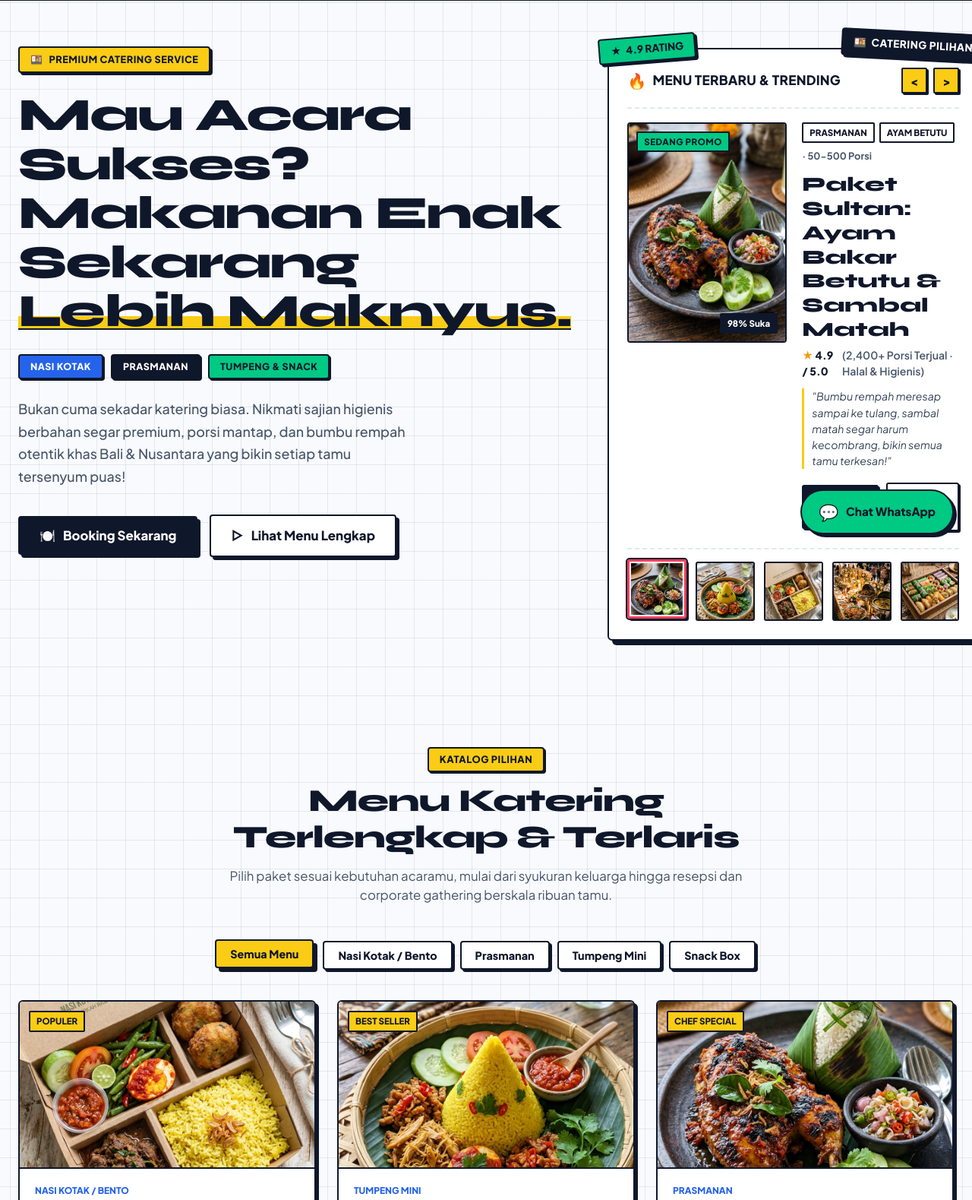
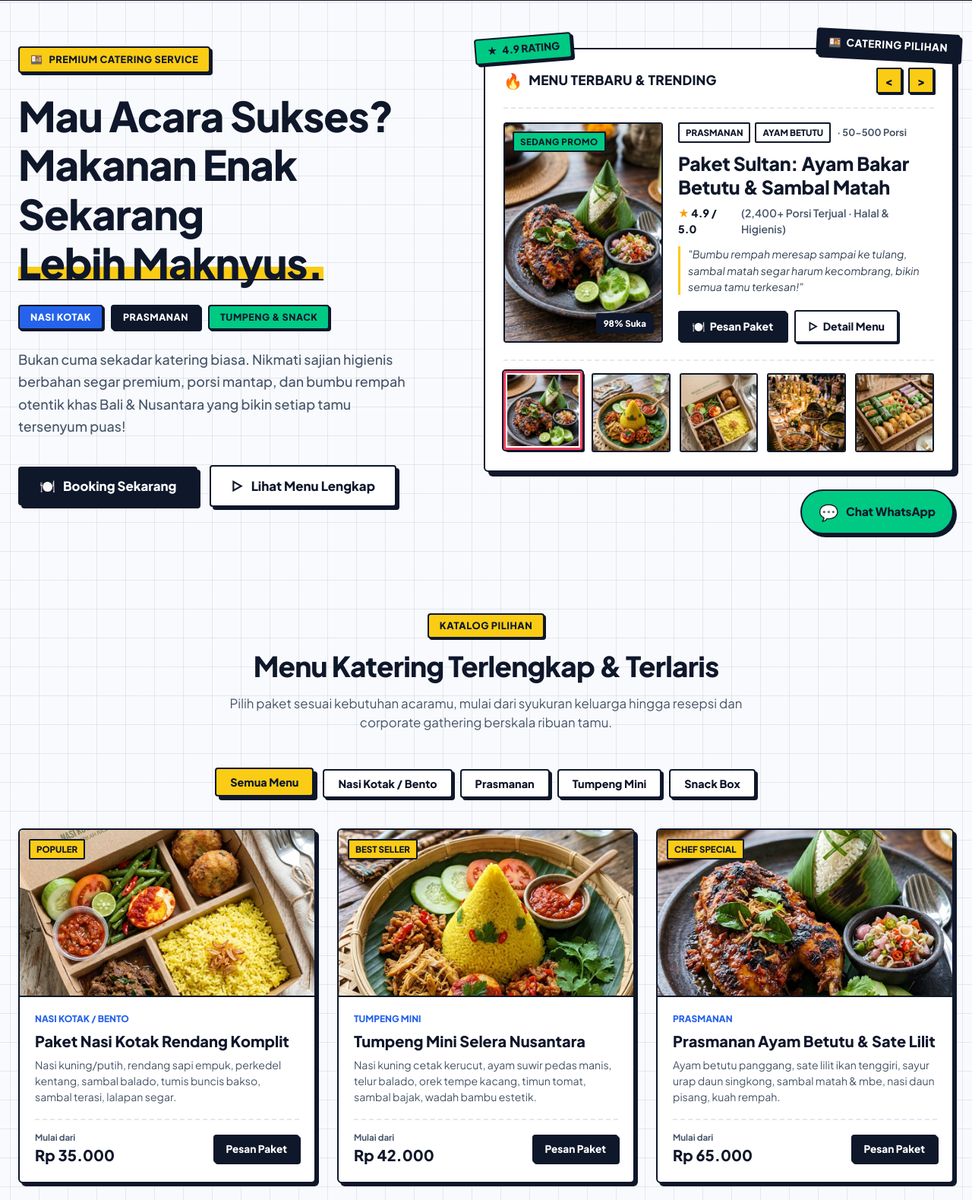
Before and after one commit to BenyRonald77/Landing-Page-Maknyus, a website: page index.html in a window 1280 px wide. Shown: the part 73-1652 px from the top of the page at 76% size. Drawn offline with Linux system fonts and the light colour scheme.

Commit message:
font edit

```diff
--- a/index.html
+++ b/index.html
@@ -690,7 +690,7 @@
 
       <div style="margin-bottom: 20px;">
         <span class="section-tag" style="margin-bottom: 8px;">Pemesanan Cepat</span>
-        <h3 style="font-family: 'Syne', sans-serif; font-size: 1.5rem; font-weight: 900; color: #0f172a;">Formulir Reservasi Katering</h3>
+        <h3 style="font-family: 'Plus Jakarta Sans', sans-serif; font-size: 1.5rem; font-weight: 800; color: #0f172a;">Formulir Reservasi Katering</h3>
         <p style="font-size: 0.88rem; color: #64748b;">Isi data singkat berikut dan pesanan Anda akan langsung kami proses via WhatsApp resmi.</p>
       </div>
 
--- a/style.css
+++ b/style.css
@@ -8,7 +8,7 @@
    - Vibrant accent palette: Sunflower Yellow, Mint Green, Royal Blue, Pure White
    ========================================================================== */
 
-@import url('https://fonts.googleapis.com/css2?family=Plus+Jakarta+Sans:ital,wght@0,400;0,500;0,600;0,700;0,800;0,900;1,400;1,700&family=Syne:wght@700;800;900&display=swap');
+@import url('https://fonts.googleapis.com/css2?family=Plus+Jakarta+Sans:ital,wght@0,400;0,500;0,600;0,700;0,800;0,900;1,400;1,700&display=swap');
 
 :root {
   /* Color Palette */
@@ -295,11 +295,11 @@ button, input, select, textarea {
 
 /* Hero Title */
 .hero-title {
-  font-family: 'Syne', 'Plus Jakarta Sans', sans-serif;
-  font-size: 3.8rem;
-  font-weight: 900;
-  line-height: 1.06;
-  letter-spacing: -1.8px;
+  font-family: 'Plus Jakarta Sans', sans-serif;
+  font-size: 3.4rem;
+  font-weight: 800;
+  line-height: 1.18;
+  letter-spacing: -0.02em;
   color: var(--dark-slate);
   margin-bottom: 24px;
 }
@@ -648,10 +648,11 @@ button, input, select, textarea {
 }
 
 .featured-title {
-  font-family: 'Syne', 'Plus Jakarta Sans', sans-serif;
-  font-size: 1.65rem;
-  font-weight: 900;
-  line-height: 1.2;
+  font-family: 'Plus Jakarta Sans', sans-serif;
+  font-size: 1.55rem;
+  font-weight: 800;
+  line-height: 1.25;
+  letter-spacing: -0.01em;
   color: var(--dark-slate);
   margin-bottom: 8px;
 }
@@ -823,12 +824,12 @@ button, input, select, textarea {
 }
 
 .section-title {
-  font-family: 'Syne', sans-serif;
-  font-size: 2.6rem;
-  font-weight: 900;
-  letter-spacing: -1px;
-  color: var(--dark-slate);
-  line-height: 1.15;
+  font-family: 'Plus Jakarta Sans', sans-serif;
+  font-size: 2.3rem;
+  font-weight: 800;
+  letter-spacing: -0.02em;
+  color: var(--dark-slate);
+  line-height: 1.22;
   margin-bottom: 14px;
 }
 
@@ -943,12 +944,12 @@ button, input, select, textarea {
 }
 
 .menu-card-title {
-  font-family: 'Syne', sans-serif;
-  font-size: 1.28rem;
+  font-family: 'Plus Jakarta Sans', sans-serif;
+  font-size: 1.25rem;
   font-weight: 800;
   color: var(--dark-slate);
   margin-bottom: 8px;
-  line-height: 1.3;
+  line-height: 1.35;
 }
 
 .menu-card-items {
@@ -979,9 +980,9 @@ button, input, select, textarea {
 }
 
 .price-value {
-  font-family: 'Syne', sans-serif;
+  font-family: 'Plus Jakarta Sans', sans-serif;
   font-size: 1.25rem;
-  font-weight: 900;
+  font-weight: 800;
   color: var(--dark-slate);
 }
 
@@ -1133,9 +1134,9 @@ button, input, select, textarea {
 }
 
 .summary-title {
-  font-family: 'Syne', sans-serif;
-  font-size: 1.3rem;
-  font-weight: 900;
+  font-family: 'Plus Jakarta Sans', sans-serif;
+  font-size: 1.25rem;
+  font-weight: 800;
   margin-bottom: 20px;
   color: var(--accent-yellow);
   border-bottom: 2px dashed rgba(255, 255, 255, 0.2);
@@ -1160,9 +1161,9 @@ button, input, select, textarea {
 }
 
 .total-amount {
-  font-family: 'Syne', sans-serif;
-  font-size: 1.8rem;
-  font-weight: 900;
+  font-family: 'Plus Jakarta Sans', sans-serif;
+  font-size: 1.75rem;
+  font-weight: 800;
   color: var(--accent-yellow);
 }
 
@@ -1233,7 +1234,7 @@ button, input, select, textarea {
 .icon-purple { background-color: var(--accent-purple); color: white; }
 
 .benefit-title {
-  font-family: 'Syne', sans-serif;
+  font-family: 'Plus Jakarta Sans', sans-serif;
   font-size: 1.2rem;
   font-weight: 800;
   margin-bottom: 10px;
@@ -1433,7 +1434,7 @@ button, input, select, textarea {
 }
 
 .footer-title {
-  font-family: 'Syne', sans-serif;
+  font-family: 'Plus Jakarta Sans', sans-serif;
   font-size: 1.15rem;
   font-weight: 800;
   color: var(--accent-yellow);
```
